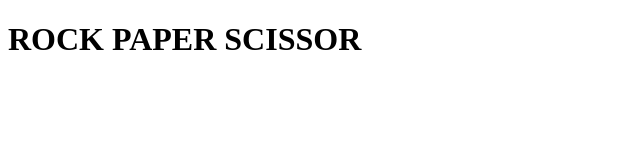
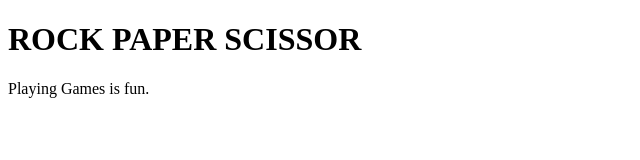
Before and after one commit to Sand33pshah/RockPaperScissor, a plain HTML site: page index.html in a window 1280 px wide. Shown: the whole page, without its empty margins (0-640 px from the left). Drawn offline with Linux system fonts and the light colour scheme.

Commit message:
added and edited HTML File

```diff
--- a/index.html
+++ b/index.html
@@ -7,5 +7,6 @@
 </head>
 <body>
     <h1>ROCK PAPER SCISSOR</h1>
+    <p>Playing Games is fun.</p>
 </body>
 </html>
```
